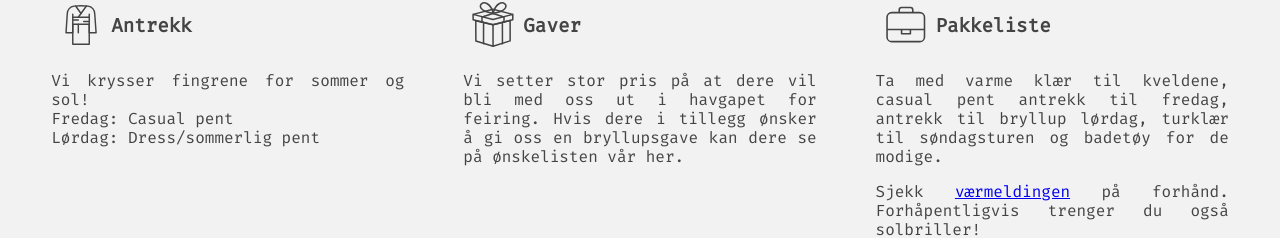
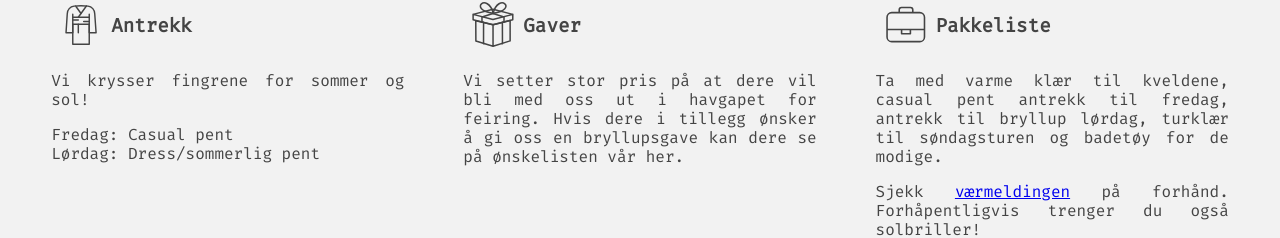
Before and after one commit to melhoos/gudrunogsimon, a React (Create React App) app: page / in a window 1280 px wide. Shown: the part 1678-1916 px from the top of the page. Built offline with nearby package versions, Linux system fonts and the light colour scheme.

Commit message:
Update Information.jsx

```diff
--- a/src/Information.jsx
+++ b/src/Information.jsx
@@ -20,7 +20,8 @@ const Information = () => {
           </h2>
           <p>
             Vi krysser fingrene for sommer og sol!
-            <br/>
+           </p>
+          <p>
             Fredag: Casual pent
             <br/>
             Lørdag: Dress/sommerlig pent
```
